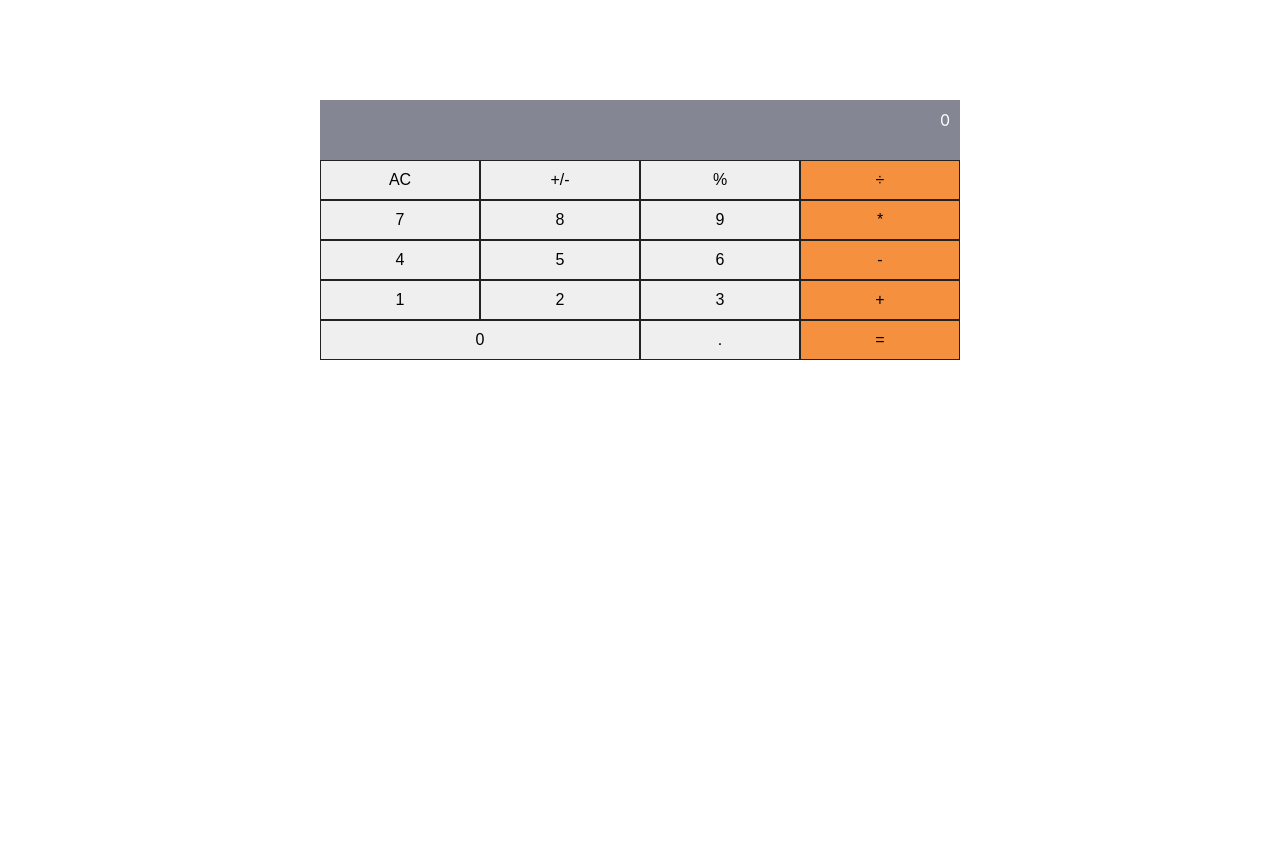
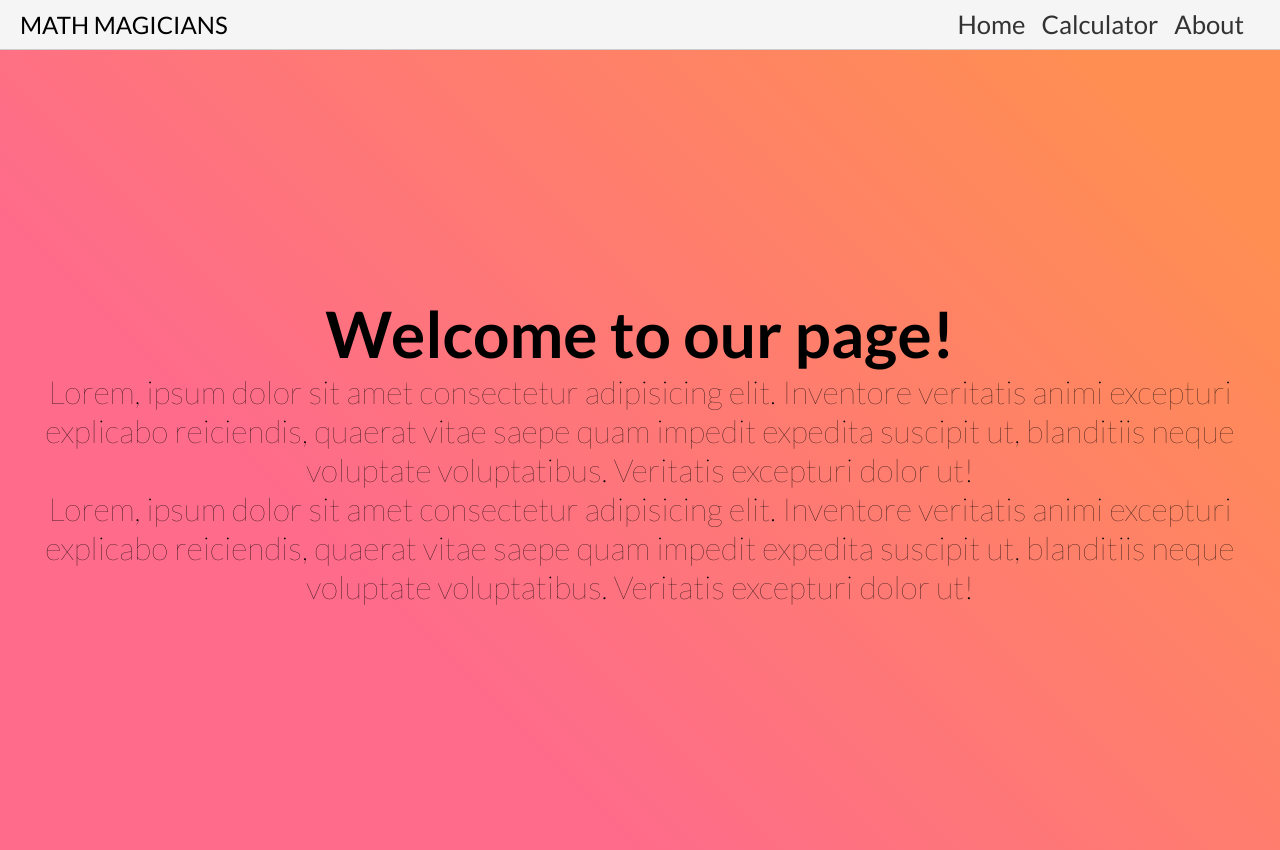
Before and after one commit to piesieomane/Math-Magicians, a React (Create React App) app: page /home in a window 1280 px wide. Before the commit the page ends 800 px from the top, so only its background shows below. Built offline with nearby package versions, Linux system fonts and the light colour scheme.

Commit message:
build a full website with routing and style page

```diff
--- a/package.json
+++ b/package.json
@@ -8,7 +8,9 @@
     "@testing-library/user-event": "^13.5.0",
     "big.js": "^6.2.1",
     "react": "^18.2.0",
+    "react-animated-css": "^1.2.1",
     "react-dom": "^18.2.0",
+    "react-router-dom": "^6.3.0",
     "react-scripts": "5.0.1",
     "web-vitals": "^2.1.4"
   },
--- a/src/App.css
+++ b/src/App.css
@@ -1,5 +1,8 @@
+@import url("https://fonts.googleapis.com/css2?family=Lato:ital,wght@0,100;0,300;0,400;0,700;0,900;1,100;1,300;1,400;1,700;1,900&display=swap");
+
 .App {
   text-align: center;
+  font-family: "Lato", sans-serif;
 }
 
 .App-logo {
--- a/src/App.js
+++ b/src/App.js
@@ -1,13 +1,22 @@
 /* eslint-disable */
+import React from "react";
+import { Routes, Route } from "react-router-dom";
 import Calculator from "./components/Calculator";
 import "./App.css";
-import React from "react";
+import Nav from "./components/Nav";
+import Home from "./components/Home";
+import Quote from "./components/Quote";
 
 class App extends React.Component {
   render() {
     return (
       <div className="App">
-        <Calculator />
+        <Nav />
+        <Routes>
+          <Route path="/home" element={<Home />} />
+          <Route path="calculator" element={<Calculator />} />
+          <Route path="about" element={<Quote />} />
+        </Routes>
       </div>
     );
   }
--- a/src/components/Calculator.css
+++ b/src/components/Calculator.css
@@ -7,22 +7,30 @@
 
 .calcCenter {
   display: flex;
-  flex-direction: column;
+  flex-direction: row;
   align-items: center;
   justify-content: center;
   margin: 0 auto;
-  padding: 0;
+  padding: 20px;
+  padding-top: 50px;
   border-radius: 0;
   box-sizing: border-box;
   width: 100%;
+  background: linear-gradient(45deg, #fe6b8b 30%, #ff8e53 90%);
+  height: 100vh;
+}
+
+.calcCenter h1 {
+  font-size: 3rem;
+  margin: 0;
 }
 
 .mainCalculator {
-  margin: 100px auto;
   padding: 0;
   border-radius: 0;
   box-sizing: border-box;
   width: 50%;
+  margin-left: auto;
 }
 
 .one,
--- a/src/components/Calculator.js
+++ b/src/components/Calculator.js
@@ -21,6 +21,7 @@ const Calculator = () => {
   const { total, next, operation } = state;
   return (
     <div className="calcCenter">
+      <h1>Let's do some maths</h1>
       <div class="mainCalculator">
         <div className="screen-row" onChange={displayResult}>
           {total}
--- /dev/null
+++ b/src/components/Home.jsx
@@ -0,0 +1,25 @@
+/* eslint-disable */
+import React from "react";
+import styles from "./Home.module.css";
+
+const Home = () => {
+  return (
+    <div className={styles.home}>
+      <h1>Welcome to our page!</h1>
+      <p>
+        Lorem, ipsum dolor sit amet consectetur adipisicing elit. Inventore
+        veritatis animi excepturi explicabo reiciendis, quaerat vitae saepe quam
+        impedit expedita suscipit ut, blanditiis neque voluptate voluptatibus.
+        Veritatis excepturi dolor ut!
+      </p>
+      <p>
+        Lorem, ipsum dolor sit amet consectetur adipisicing elit. Inventore
+        veritatis animi excepturi explicabo reiciendis, quaerat vitae saepe quam
+        impedit expedita suscipit ut, blanditiis neque voluptate voluptatibus.
+        Veritatis excepturi dolor ut!
+      </p>
+    </div>
+  );
+};
+
+export default Home;
--- /dev/null
+++ b/src/components/Home.module.css
@@ -0,0 +1,21 @@
+.home {
+  display: flex;
+  flex-direction: column;
+  align-items: center;
+  justify-content: center;
+  text-align: center;
+  height: 100vh;
+  padding: 0 20px;
+  background: linear-gradient(45deg, #fe6b8b 30%, #ff8e53 90%);
+}
+
+.home h1 {
+  font-size: 4rem;
+  margin: 0;
+}
+
+.home p {
+  margin: 0;
+  font-size: 2rem;
+  font-weight: 200;
+}
--- /dev/null
+++ b/src/components/Nav.jsx
@@ -0,0 +1,28 @@
+/* eslint-disable */
+import React from "react";
+import { Link } from "react-router-dom";
+import styles from "./Nav.module.css";
+
+const LINKS = [
+  { to: "/home", text: "Home" },
+  { to: "/calculator", text: "Calculator" },
+  { to: "/about", text: "About" },
+];
+
+const Navs = () => (
+  <div className={styles.navFlex}>
+    <h1> MATH MAGICIANS</h1>
+    <ul className={styles.navItem}>
+      {LINKS.map((item) => (
+        <li key={item.to}>
+          {" "}
+          <Link to={item.to} className={styles.Nav_link}>
+            {item.text}
+          </Link>
+        </li>
+      ))}
+    </ul>
+  </div>
+);
+
+export default Navs;
--- /dev/null
+++ b/src/components/Nav.module.css
@@ -0,0 +1,56 @@
+.navFlex {
+  display: flex;
+  justify-content: space-between;
+  align-items: center;
+  padding: 10px 20px;
+  background-color: #f5f5f5;
+  border-bottom: 1px solid #ccc;
+}
+
+.navFlex h1 {
+  font-size: 1.5rem;
+  font-weight: 400;
+  margin: 0;
+}
+
+.navFlex h1:hover {
+  cursor: pointer;
+}
+
+.navItem {
+  display: flex;
+  align-items: center;
+  padding: 0 1rem;
+  color: #333;
+  gap: 1rem;
+}
+
+.navItem li {
+  list-style: none;
+}
+
+.Nav_link:link {
+  color: #333;
+  font-size: 1.6rem;
+  line-height: 1.6rem;
+  text-decoration: none;
+  list-style: none;
+}
+
+.Nav_link:visited {
+  color: #333;
+}
+
+.Nav_link:hover {
+  color: #fe6b8b;
+}
+
+.Nav_link:active {
+  color: teal;
+}
+
+.activeRoute {
+  background-color: yellow;
+  border-bottom: 0.4rem solid teal;
+  cursor: not-allowed;
+}
--- /dev/null
+++ b/src/components/Quote.jsx
@@ -0,0 +1,16 @@
+/* eslint-disable */
+import React from "react";
+import styles from "./Quote.module.css";
+
+const Quote = () => {
+  return (
+    <div className={styles.quote_home}>
+      <p>
+        Mathematics is not about numbers, equations, computations, or
+        algorithms: it is about understaning. -William Paul Thurston
+      </p>
+    </div>
+  );
+};
+
+export default Quote;
--- /dev/null
+++ b/src/components/Quote.module.css
@@ -0,0 +1,30 @@
+.quote_home {
+  display: flex;
+  flex-direction: column;
+  align-items: center;
+  justify-content: center;
+  text-align: center;
+  height: 100vh;
+  padding: 0 20px;
+  background: linear-gradient(45deg, #fe6b8b 30%, #ff8e53 90%);
+}
+
+.quote_home p {
+  font-size: 3rem;
+  margin: 0;
+  animation: expand 0.5s ease-in-out;
+}
+
+@keyframes expand {
+  0% {
+    transform: scale(1);
+  }
+
+  50% {
+    transform: scale(1.2);
+  }
+
+  100% {
+    transform: scale(1);
+  }
+}
--- a/src/index.js
+++ b/src/index.js
@@ -1,6 +1,7 @@
 /* eslint-disable */
 import React from "react";
 import ReactDOM from "react-dom/client";
+import { BrowserRouter } from "react-router-dom";
 import "./index.css";
 import App from "./App";
 //import reportWebVitals from './reportWebVitals';
@@ -8,6 +9,8 @@ import App from "./App";
 const root = ReactDOM.createRoot(document.getElementById("root"));
 root.render(
   <React.StrictMode>
-    <App />
+    <BrowserRouter>
+      <App />
+    </BrowserRouter>
   </React.StrictMode>
 );
```
Also changed, not shown: 1 other file (tests, documents, lock files or other folders).
